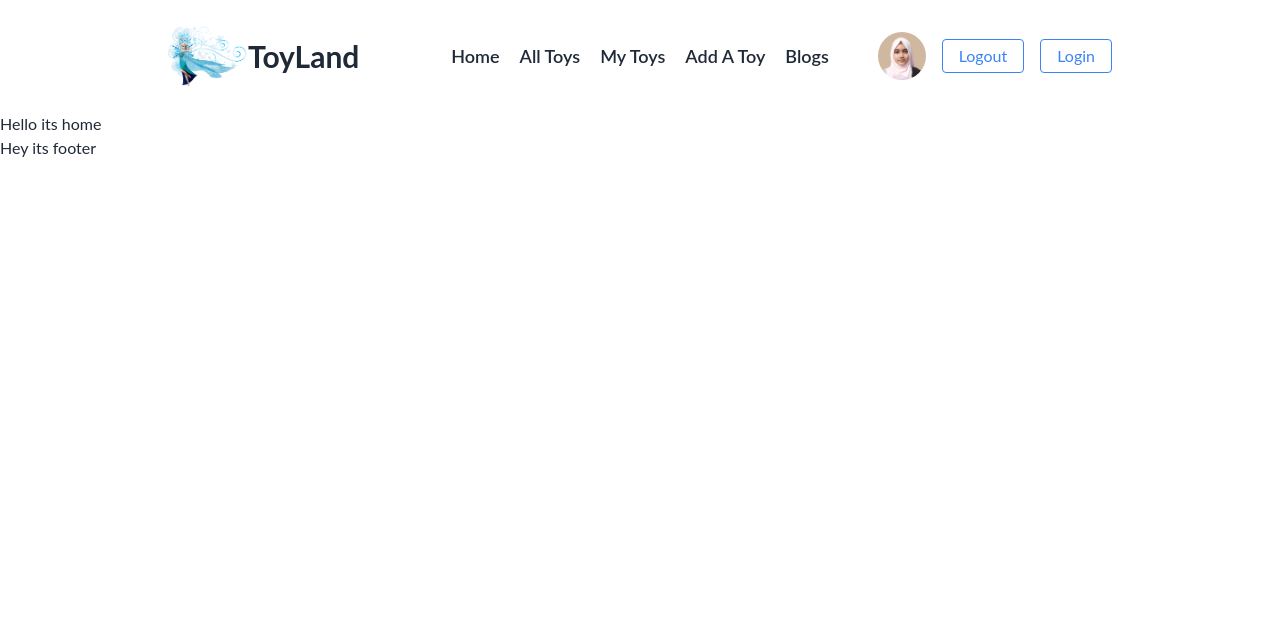
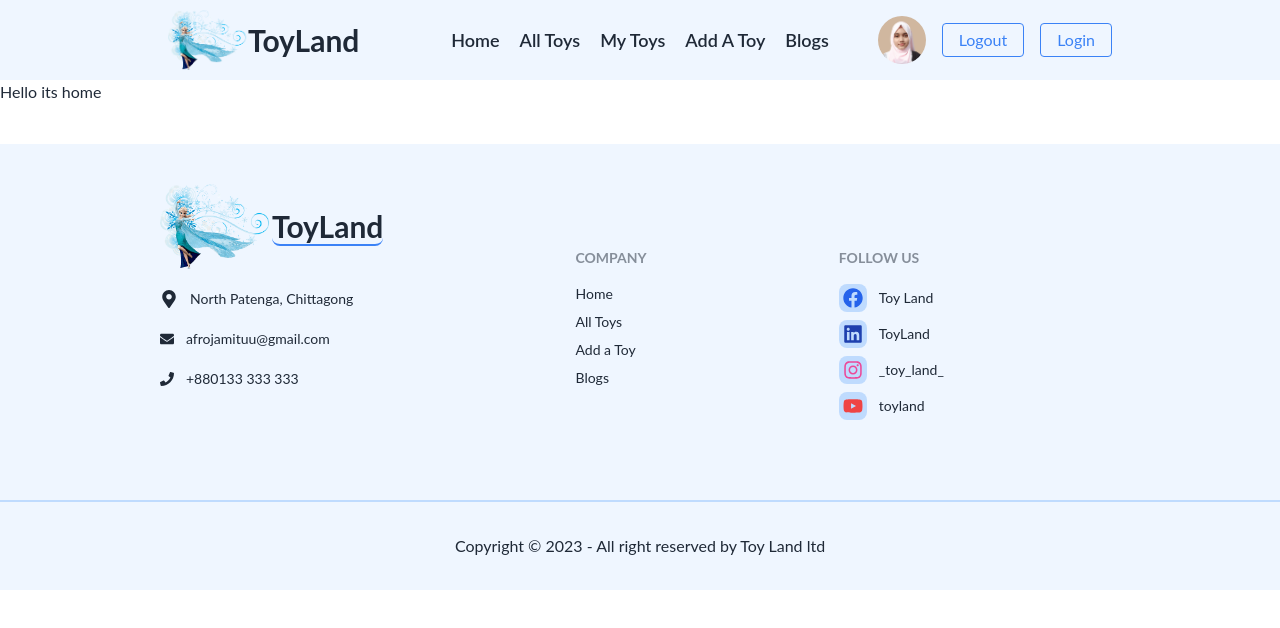
Before and after one commit to afrojamitu/toy-land, a React (Vite) app: page / in a window 1280 px wide. Shown: the top 628 px of the page. Built offline with nearby package versions, Linux system fonts and the light colour scheme.

Commit message:
Footer added

```diff
--- a/package.json
+++ b/package.json
@@ -15,6 +15,7 @@
     "match-sorter": "^6.3.1",
     "react": "^18.2.0",
     "react-dom": "^18.2.0",
+    "react-icons": "^4.8.0",
     "react-router-dom": "^6.11.2",
     "sort-by": "^1.2.0"
   },
--- a/src/Pages/Shared/Footer/Footer.jsx
+++ b/src/Pages/Shared/Footer/Footer.jsx
@@ -1,9 +1,42 @@
 import React from 'react';
+import { FaMapMarkerAlt, FaEnvelope, FaPhone, FaFacebook, FaLinkedin, FaInstagram, FaYoutube } from 'react-icons/fa';
+import { Link } from 'react-router-dom';
 
 const Footer = () => {
     return (
-        <div>
-            <h1>Hey its footer</h1>
+        <div className='bg-blue-50'>
+            <footer className="footer w-9/12 mx-auto my-10 py-10 text-base-content">
+                <div className='space-y-3'>
+                    <div className='flex items-center'>
+                        <img className='w-28' src="/src/assets/images/logo.png" alt="" />
+                        <h1 className='text-3xl font-bold border-b-2 border-blue-500 rounded-lg'>ToyLand</h1>
+                    </div>
+                    <p className='flex items-center gap-3'><FaMapMarkerAlt className=' text-lg' />North Patenga, Chittagong</p>
+                    <p className='flex items-center gap-3'><FaEnvelope className='text-md' />afrojamituu@gmail.com</p>
+                    <p className='flex items-center gap-3'><FaPhone className='text-md' />+880133 333 333</p>
+                </div>
+                <div className='md:pt-16'>
+                    <span className="footer-title">Company</span>
+                    <Link to='/' className="link link-hover">Home</Link>
+                    <Link to='/allToys' className="link link-hover">All Toys</Link>
+                    <Link to='/add-a-toy' className="link link-hover">Add a Toy</Link>
+                    <Link to='/blogs' className="link link-hover">Blogs</Link>
+                </div>
+                <div className='md:pt-16'>
+                    <span className="footer-title">Follow Us</span>
+                    <button className='flex items-center gap-3'><FaFacebook className='bg-blue-200 w-7 h-7 p-1 rounded-lg text-blue-600' />Toy Land</button>
+
+                    <button className='flex items-center gap-3'><FaLinkedin className='bg-blue-200 w-7 h-7 p-1 rounded-lg text-blue-800' />ToyLand</button>
+
+                    <button className='flex items-center gap-3'><FaInstagram className='bg-blue-200 w-7 h-7 p-1 rounded-lg text-pink-500' />_toy_land_</button>
+
+                    <button className='flex items-center gap-3'><FaYoutube className='bg-blue-200 w-7 h-7 p-1 rounded-lg text-red-500' />toyland</button>
+                </div>
+            </footer>
+
+            <div className='text-center py-8 border-t-2 border-blue-200'>
+                <p>Copyright © 2023 - All right reserved by Toy Land ltd</p>
+            </div>
         </div>
     );
 };
--- a/src/Pages/Shared/Navbar/Navbar.jsx
+++ b/src/Pages/Shared/Navbar/Navbar.jsx
@@ -3,8 +3,8 @@ import { Link } from 'react-router-dom';
 
 const Navbar = () => {
     return (
-        <div>
-            <div className="navbar bg-base-100 md:w-9/12 mx-auto h-28">
+        <div className='bg-blue-50'>
+            <div className="navbar md:w-9/12 mx-auto h-20">
                 <div className="navbar-start">
                     <div className="dropdown">
                         <label tabIndex={0} className="btn btn-ghost lg:hidden">
```
Also changed, not shown: 1 other file (tests, documents, lock files or other folders).
